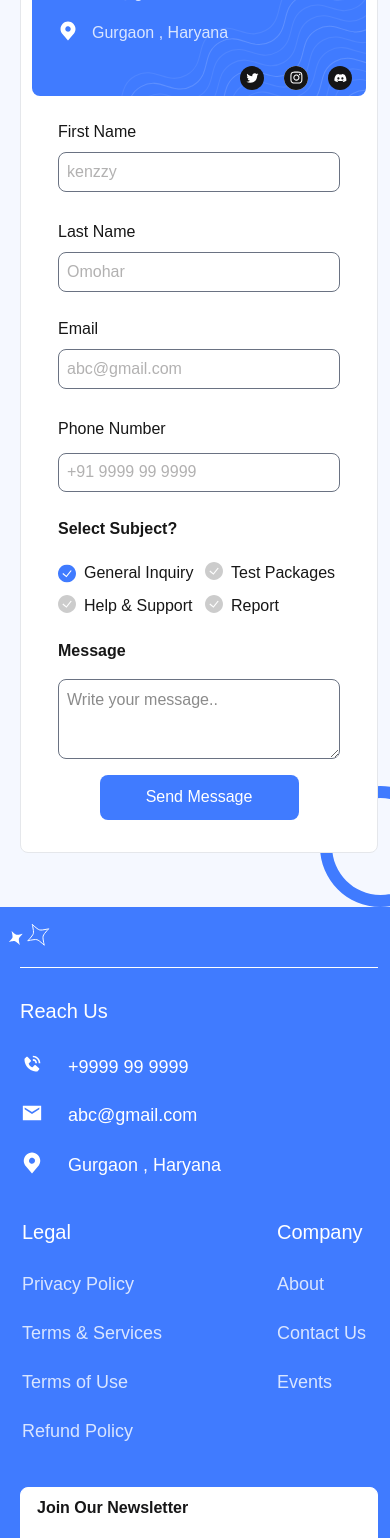
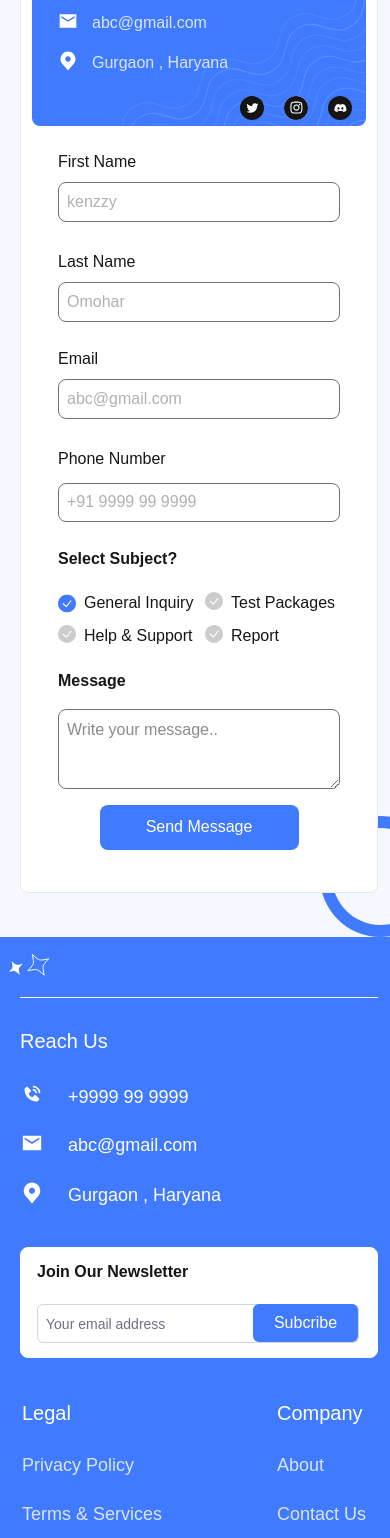
Before and after one commit to Omoboi-coder/my-healthcare-app, a Next.js app: page / in a window 390 px wide. Shown: the part 5008-6546 px from the top of the page. Built offline with nearby package versions, Linux system fonts and the light colour scheme.

Commit message:
fourth commit

```diff
--- a/src/app/Components/ChooseUs.js
+++ b/src/app/Components/ChooseUs.js
@@ -5,7 +5,7 @@ const ChooseUs = () => {
   return (
     <section id='package' className='bg-[#F5F8FF]'>
         {/* flex container */}
-        <div className='flex flex-col w-full h-[2189px] md:w-[1350px] md:h-[937px] mx-auto px-7
+        <div className='flex flex-col w-full h-[2259px] md:w-[1350px] md:h-[937px] mx-auto px-7
          md:px-15 relative overflow-hidden '>
              <div className='flex flex-col w-[250px] h-[110px] md:w-[333px] md:h-[150px]
               space-y-8 mx-auto mt-0 md:mt-5'>
@@ -22,7 +22,7 @@ const ChooseUs = () => {
 
                 {/* Features con */}
                 <div className='grid grid-cols-1 md:grid-cols-3 w-full h-[2109px] md:w-[1048px] md:h-[692px] mx-auto mt-6 md:mt-10
-                 gap-4 md:space-y-3 md:gap-12 z-20'>
+                 gap-0 md:space-y-3 md:gap-12 z-20'>
                     {/* grid 1 */}
                     <div className='flex flex-col w-full md:w-[316px] h-[316px] gap-8 items-center mx-auto md:mx-0 bg-white rounded-[10px]
                     border border-gray-200'>
--- a/src/app/Components/Footer.js
+++ b/src/app/Components/Footer.js
@@ -45,6 +45,22 @@ const Footer = () => {
                     <p>Gurgaon , Haryana</p>
                     </div>
                 </div>
+                     {/* mobile text area */}
+                <div className='md:hidden flex flex-col w-[358px] h-[122px] md:w-[373px] md:h-[151px] bg-white
+                 border border-white rounded-[8px] px-4 mt-0 md:mt-7 relative'>
+                    <h3 className='w-fit text-[#161617] md:text-[20px] mt-3 md:mt-2 font-semibold'>Join Our Newsletter</h3>
+                    <input
+                    placeholder='Your email address'
+                    className='w-[322px] md:w-[343px] h-[39px] text-[14px] placeholder:text-gray-500 border border-gray-300 rounded-[6px] p-2
+                    mt-5 focus:outline-none'
+                    />
+                    <button className='w-[105px] h-[38px] md:w-[90px] md:h-[38px] bg-[#407BFF] text-white absolute top-[3.5rem] md:top-[3.6rem]
+                    left-[14.5rem] md:left-[16.8rem] rounded-[6px] cursor-pointer'>
+                        Subcribe
+                    </button>
+
+                </div>
+
                 {/* item 2 */}
                 <div className='flex flex-row-reverse md:flex-row w-[353px] h-[250px] md:w-[431px] md:h-[211px] gap-[7rem] md:gap-[12rem] mt-0 md:mt-7'>
                     {/* company div */}
@@ -69,7 +85,7 @@ const Footer = () => {
                     </div>
                 </div>
                 {/* text area */}
-                <div className='flex flex-col w-[358px] h-[122px] md:w-[373px] md:h-[151px] bg-white
+                <div className='hidden md:flex flex-col w-[358px] h-[122px] md:w-[373px] md:h-[151px] bg-white
                  border border-white rounded-[8px] px-4 mt-0 md:mt-7 relative'>
                     <h3 className='w-fit text-[#161617] md:text-[20px] mt-2 font-semibold'>Join Our Newsletter</h3>
                     <input
--- a/src/app/Components/GetInTouch.js
+++ b/src/app/Components/GetInTouch.js
@@ -21,7 +21,7 @@ const GetInTouch = () => {
             </div>
 
             {/* contact information div */}
-            <div className='flex flex-col md:flex-row w-[358px] h-[985px] md:w-[1196px] md:h-[667px] rounded-[8px]
+            <div className='flex flex-col md:flex-row w-[358px] min-h-[995px] md:w-[1196px] md:h-[667px] rounded-[8px]
             mx-auto mt-5 md:mt-25 p-0 md:p-2 gap-6 md:gap-10 bg-white border border-gray-200 z-20 '>
                 {/* left item */}
                 <div className='flex flex-col w-[334px] h-[215px] md:w-[491px] mx-auto md:mx-0
@@ -207,7 +207,7 @@ const GetInTouch = () => {
                         className='w-full h-[90px] p-2 border border-gray-500 rounded-[8px] focus:outline-none'
                         />
                       </div>
-                      <button className='w-[199px] h-[48px] bg-[#407BFF] rounded-[8px] cursor-pointer text-white mx-auto mt-4 md:mt-6'>
+                      <button className='min-w-[199px] h-[48px] bg-[#407BFF] rounded-[8px] cursor-pointer text-white mx-auto mt-4 md:mt-6'>
                         Send Message
                       </button>
                   </div>
--- a/src/app/Components/Package.js
+++ b/src/app/Components/Package.js
@@ -5,7 +5,7 @@ const Package = () => {
   return (
     <section id='package' className='bg-[#F5F8FF]'>
         {/* flex container */}
-        <div className='flex flex-col w-full h-[1655px] md:w-[1350px] md:h-[832px] mx-auto px-5 min-[430px]:px-7
+        <div className='flex flex-col w-full h-[1615px] md:w-[1350px] md:h-[832px] mx-auto px-5 min-[430px]:px-7
         min-[414px]:px-5 md:px-15 relative overflow-visible md:overflow-hidden '>
 
             <div className='flex flex-col w-[215px] h-[110px] md:w-[291px] md:h-[80px] space-y-8 mx-auto mt-5'>
@@ -240,7 +240,7 @@ const Package = () => {
             </div>
               {/* Background overlays remain the same */}
                 <div
-                className="absolute bottom-[-5rem] md:bottom-0 left-[-5rem] md:left-[-6rem] 2xl:left-[]
+                className="absolute bottom-[-6rem] md:bottom-0 left-[-5rem] md:left-[-6rem] 2xl:left-[]
                 z-0 opacity-100 w-[253px] h-[253px] md:w-[308px] md:h-[308px]"
                 style={{
                 backgroundImage: "url('/Clip path.svg')",
```
